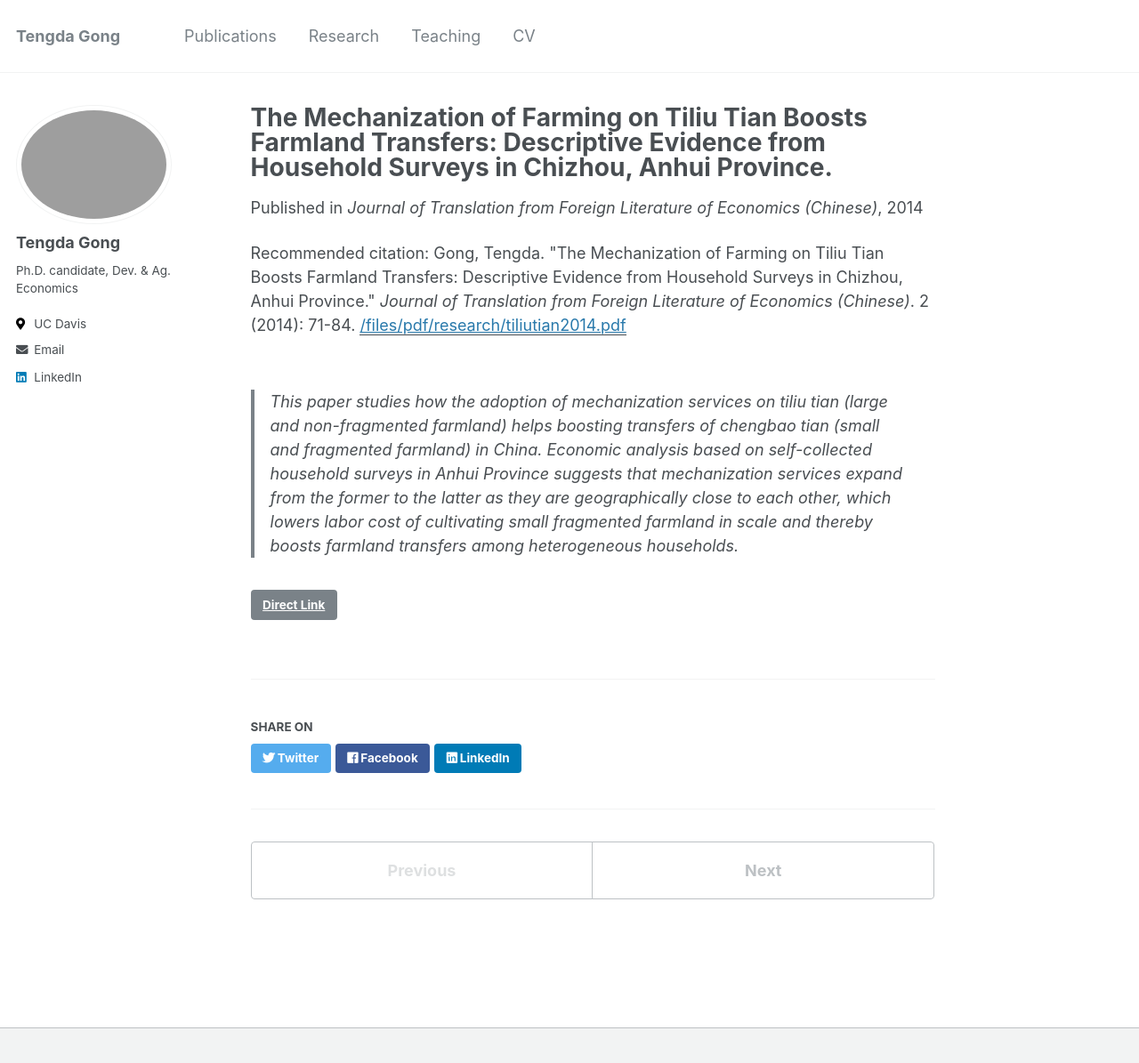
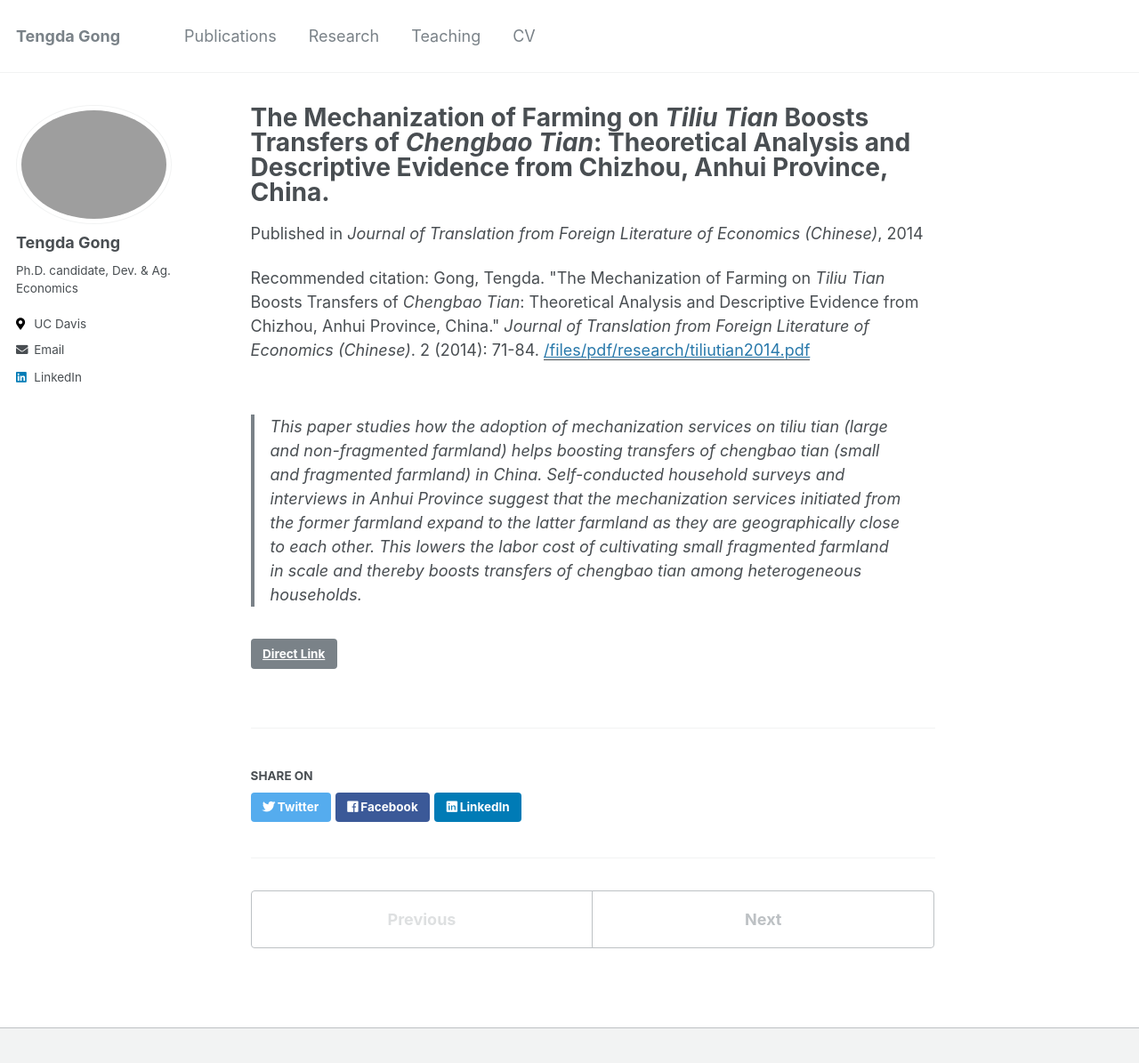
Before and after one commit to tendakung/tendakung.github.io, a Jekyll site: the page built from _publications/2014-paper1.md, in a window 1280 px wide and 1228 px high. Shown: the top 1195 px of the window at 89% size. Built offline with Jekyll 4.4.1, drawn with Linux system fonts in a browser that asks for light colours.

Commit message:
Update 2014-paper1.md

```diff
--- a/_publications/2014-paper1.md
+++ b/_publications/2014-paper1.md
@@ -1,12 +1,12 @@
 ---
-title: "The Mechanization of Farming on Tiliu Tian Boosts Farmland Transfers: Descriptive Evidence from Household Surveys in Chizhou, Anhui Province."
+title: "The Mechanization of Farming on <i>Tiliu Tian</i> Boosts Transfers of <i>Chengbao Tian</i>: Theoretical Analysis and Descriptive Evidence from Chizhou, Anhui Province, China."
 collection: publications
 permalink: /publication/2014-paper1
 date: 2014-04-14
 venue: 'Journal of Translation from Foreign Literature of Economics (Chinese)'
 paperurl: '/files/pdf/research/tiliutian2014.pdf'
 link: 'http://www.cqvip.com/qk/91566x/201402/1003253816.html'
-citation: 'Gong, Tengda. &quot;The Mechanization of Farming on Tiliu Tian Boosts Farmland Transfers: Descriptive Evidence from Household Surveys in Chizhou, Anhui Province.&quot; <i>Journal of Translation from Foreign Literature of Economics (Chinese)</i>. 2 (2014): 71-84.'
+citation: 'Gong, Tengda. &quot;The Mechanization of Farming on <i>Tiliu Tian</i> Boosts Transfers of <i>Chengbao Tian</i>: Theoretical Analysis and Descriptive Evidence from Chizhou, Anhui Province, China.&quot; <i>Journal of Translation from Foreign Literature of Economics (Chinese)</i>. 2 (2014): 71-84.'
 ---
-> This paper studies how the adoption of mechanization services on <i>tiliu tian</i> (large and non-fragmented farmland) helps boosting transfers of <i>chengbao tian</i> (small and fragmented farmland) in China. Economic analysis based on self-collected household surveys in Anhui Province suggests that mechanization services expand from the former to the latter as they are geographically close to each other, which lowers labor cost of cultivating small fragmented farmland in scale and thereby boosts farmland transfers among heterogeneous households.
+> This paper studies how the adoption of mechanization services on <i>tiliu tian</i> (large and non-fragmented farmland) helps boosting transfers of <i>chengbao tian</i> (small and fragmented farmland) in China. Self-conducted household surveys and interviews in Anhui Province suggest that the mechanization services initiated from the former farmland expand to the latter farmland as they are geographically close to each other. This lowers the labor cost of cultivating small fragmented farmland in scale and thereby boosts transfers of <i>chengbao tian</i> among heterogeneous households.
 <br>
```
